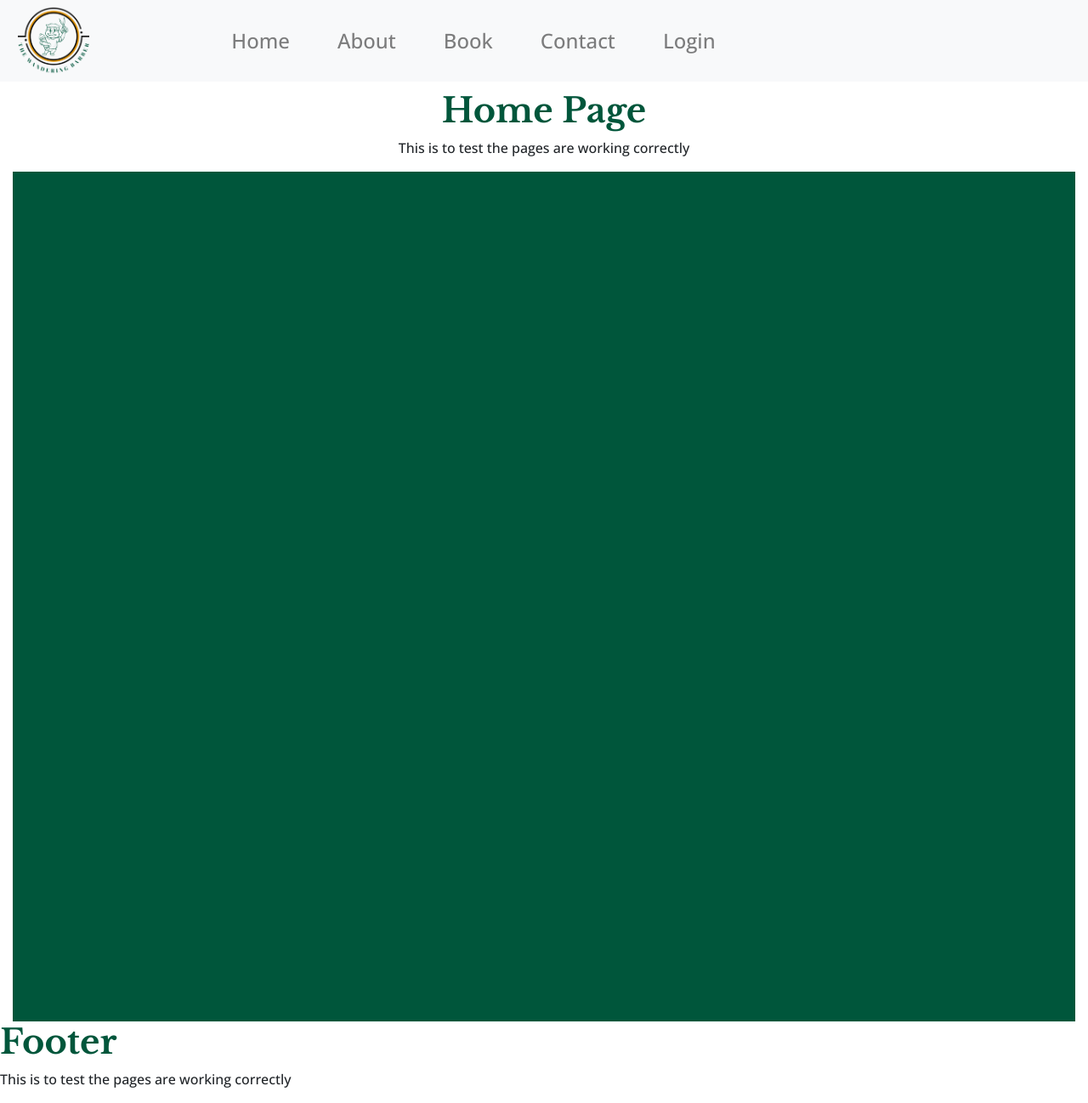
After one commit to JackLamb99/the-wandering-barber, a Django app: template templates/index.html in a window 1280 px wide. The commit adds this page. Shown: the whole page at 85% size. Run offline with Django 4.2, Linux system fonts and the light colour scheme; the template is opened without the code that fills it, so the values that code supplies are empty; some libraries are stand-ins or nearby versions.

Commit message:
UPDATE and style header.html template

```diff
--- /dev/null
+++ b/static/css/style.css
@@ -0,0 +1,151 @@
+body {
+    font-family: 'Open Sans', sans-serif;
+    font-weight: 500;
+}
+
+h1 {
+    font-family: 'Libre Baskerville', sans-serif;
+    font-weight: 600;
+    color: #00563b;
+}
+
+#testing-index {
+    height: 1000px;
+    background-color: #00563b;
+}
+
+/* Container */
+
+.container {
+    max-width: unset;
+}
+
+/* Header */
+
+.logo {
+    height: 4em;
+    width: auto;
+    padding: 2px;
+}
+
+/* Navbar */
+.navbar-toggler {
+    /* Fixes the toggler icon to the right of the navbar */
+    position: fixed;
+    right: 10px;
+    border: none;
+}
+
+.navbar-light .navbar-toggler-icon {
+    /* Removes the default Bootstrap navbar toggler icon */
+    background-image: none;
+}
+
+button:focus {
+    /* Removes the default Bootstrap outline when clicking the navbar toggler */
+    outline: unset;
+}
+
+/* Base styles for the navbar toggler icon */
+.menu-icon {
+    position: relative;
+    width: 30px;
+    height: 24px;
+    cursor: pointer;
+    display: flex;
+    justify-content: center;
+    align-items: center;
+}
+
+.menu-icon span {
+    position: absolute;
+    width: 100%;
+    height: 4px;
+    background-color: #00563b;
+    transition: 0.5s ease;
+    border-radius: 2px;
+}
+
+/* Positioning the three bars for the navbar toggler */
+.menu-icon span:nth-child(1) {
+    top: 0;
+}
+
+.menu-icon span:nth-child(2) {
+    top: 10px;
+}
+
+.menu-icon span:nth-child(3) {
+    top: 20px;
+}
+
+/* Changes the bars to an X when navbar is expanded */
+.navbar-toggler:not(.collapsed) .menu-icon span:nth-child(1) {
+    transform: rotate(45deg);
+    top: 10px;
+}
+
+.navbar-toggler:not(.collapsed) .menu-icon span:nth-child(2) {
+    opacity: 0;
+}
+
+.navbar-toggler:not(.collapsed) .menu-icon span:nth-child(3) {
+    transform: rotate(-45deg);
+    top: 10px;
+}
+
+
+
+/* Index Page */
+
+.header-spacer {
+    height: 74px;
+}
+
+@media only screen and (min-width: 768px) {
+
+    /* Header */
+
+    .logo {
+        height: 5em;
+        padding: 4px;
+    }
+
+    .navbar-nav {
+        font-size: larger;
+    }
+
+    .navbar-nav li {
+        padding: 0 10px;
+    }
+
+    /* Index Page */
+
+    .header-spacer {
+        height: 90px;
+    }
+}
+
+@media only screen and (min-width: 1000px) {
+
+    /* Header */
+
+    .logo {
+        height: 6em;
+        padding: 6px;
+    }
+
+    .navbar-nav {
+        font-size: x-large;
+    }
+
+    .navbar-nav li {
+        padding: 0 20px;
+    }
+
+    /* Index Page */
+
+    .header-spacer {
+        height: 106px;
+    }
+}
--- a/templates/base.html
+++ b/templates/base.html
@@ -13,16 +13,16 @@
     <link rel="icon" type="image/png" sizes="16x16" href="{% static 'favicon_io/favicon-16x16.png' %}">
     <link rel="manifest" href="{% static 'favicon_io/site.webmanifest' %}">
 
-    <!-- Bootstrap Links -->
+    <!-- Bootstrap CSS -->
     <link rel="stylesheet" href="https://maxcdn.bootstrapcdn.com/bootstrap/4.1.3/css/bootstrap.min.css">
+
+    <!-- Custom CSS Stylesheet -->
+    <link rel="stylesheet" href="{% static 'css/style.css' %}">
 
     <!-- Google Fonts Links -->
     <link rel="preconnect" href="https://fonts.googleapis.com">
     <link rel="preconnect" href="https://fonts.gstatic.com" crossorigin>
     <link href="https://fonts.googleapis.com/css2?family=Libre+Baskerville:ital,wght@0,400;0,700;1,400&family=Open+Sans:ital,wght@0,300..800;1,300..800&display=swap" rel="stylesheet">
-
-    <!-- Custom CSS Stylesheet -->
-    <link rel="stylesheet" href="{% static 'css/style.css' %}" type="text/css">
 </head>
 <body>
     <!-- Include header -->
@@ -37,7 +37,7 @@
     <!-- Include footer -->
     {% include 'footer.html' %}
 
-    <!-- Scripts -->
+    <!-- External Scripts -->
     <script src="https://code.jquery.com/jquery-3.3.1.slim.min.js" integrity="sha384-q8i/X+965DzO0rT7abK41JStQIAqVgRVzpbzo5smXKp4YfRvH+8abtTE1Pi6jizo" crossorigin="anonymous"></script>
     <script src="https://cdnjs.cloudflare.com/ajax/libs/popper.js/1.14.3/umd/popper.min.js" integrity="sha384-ZMP7rVo3mIykV+2+9J3UJ46jBk0WLaUAdn689aCwoqbBJiSnjAK/l8WvCWPIPm49" crossorigin="anonymous"></script>
     <script src="https://stackpath.bootstrapcdn.com/bootstrap/4.1.3/js/bootstrap.min.js" integrity="sha384-ChfqqxuZUCnJSK3+MXmPNIyE6ZbWh2IMqE241rYiqJxyMiZ6OW/JmZQ5stwEULTy" crossorigin="anonymous"></script>
--- a/templates/header.html
+++ b/templates/header.html
@@ -1,10 +1,50 @@
-<!doctype html>
-<html>
-    <head>
-        <title>This is the header</title>
-    </head>
-    <body>
-        <h1>Header</h1>
-        <p>This is to test the pages are working correctly</p>
-    </body>
-</html>
+{% load static %}
+
+<!-- Header -->
+<header class="bg-light fixed-top">
+    <div class="container">
+        <div class="row align-items-center">
+            <!-- Wandering Barber logo -->
+            <div class="col-4 col-md-2">
+                <a href="{% url 'index' %}">
+                    <img src="{% static 'images/logo-removebg.png' %}" alt="Logo" class="logo">
+                </a>
+            </div>
+
+            <!-- Navbar -->
+            <div class="col-8 col-md-10">
+                <nav class="navbar navbar-expand-md navbar-light">
+                    <!-- Toggle for mobile devices -->
+                    <button class="navbar-toggler collapsed" type="button" data-toggle="collapse" data-target="#navbarNav" aria-controls="navbarNav" aria-expanded="false" aria-label="Toggle navigation">
+                        <div class="menu-icon">
+                            <span></span>
+                            <span></span>
+                            <span></span>
+                        </div>
+                    </button>
+
+                    <!-- Navbar Links -->
+                    <div class="collapse navbar-collapse" id="navbarNav">
+                        <ul class="navbar-nav mr-auto">
+                            <li class="nav-item">
+                                <a href="{% url 'index' %}" class="nav-link">Home</a>
+                            </li>
+                            <li class="nav-item">
+                                <a href="{% url 'about' %}" class="nav-link">About</a>
+                            </li>
+                            <li class="nav-item">
+                                <a href="{% url 'booking' %}" class="nav-link">Book</a>
+                            </li>
+                            <li class="nav-item">
+                                <a href="{% url 'contact' %}" class="nav-link">Contact</a>
+                            </li>
+                            <li class="nav-item">
+                                <a href="{% url 'login' %}" class="nav-link">Login</a>
+                            </li>
+                        </ul>
+                    </div>
+                </nav>
+            </div>
+        </div>
+    </div>
+</header>
--- /dev/null
+++ b/templates/index.html
@@ -0,0 +1,12 @@
+{% extends 'base.html' %}
+
+{% block title %}Home - The Wandering Barber{% endblock %}
+
+{% block content %}
+<div class="header-spacer"></div>
+<div class="text-center">
+    <h1>Home Page</h1>
+    <p>This is to test the pages are working correctly</p>
+    <div id="testing-index"></div>
+</div>
+{% endblock %}
--- a/users/urls.py
+++ b/users/urls.py
@@ -5,5 +5,5 @@ urlpatterns = [
     path('register/', views.register, name='register'),  # Registration page
     path('login/', views.login_view, name='login'),  # Login page
     path('logout/', views.logout_view, name='logout'),  # Logout functionality
-    path('my_account/', views.my_account, name='my_account'),  # My Account Page
+    path('my_account/', views.my_account, name='my_account'),  # Account page
 ]
--- a/wandering_barber/urls.py
+++ b/wandering_barber/urls.py
@@ -16,11 +16,11 @@ Including another URLconf
 """
 from django.contrib import admin
 from django.urls import path, include
-from .views import home, about, contact
+from .views import index, about, contact
 
 urlpatterns = [
     path('admin/', admin.site.urls),
-    path('', home, name='home'),  # Home page URL
+    path('', index, name='index'),  # Home page URL
     path('about/', about, name='about'),  # About page URL
     path('contact/', contact, name='contact'),  # Contact page URL
     path('', include('users.urls')),  # Links users app URLs
```
Also changed, not shown: templates/home.html (deleted, +0 -10 lines), wandering_barber/views.py (+2 -7 lines), static/favicon_io/android-chrome-192x192.png, static/favicon_io/android-chrome-512x512.png, static/favicon_io/apple-touch-icon.png, static/favicon_io/favicon-16x16.png, static/favicon_io/favicon-32x32.png, static/favicon_io/favicon.ico, static/images/logo-removebg.png (added), static/images/logo.png (added), static/style.css (deleted).
